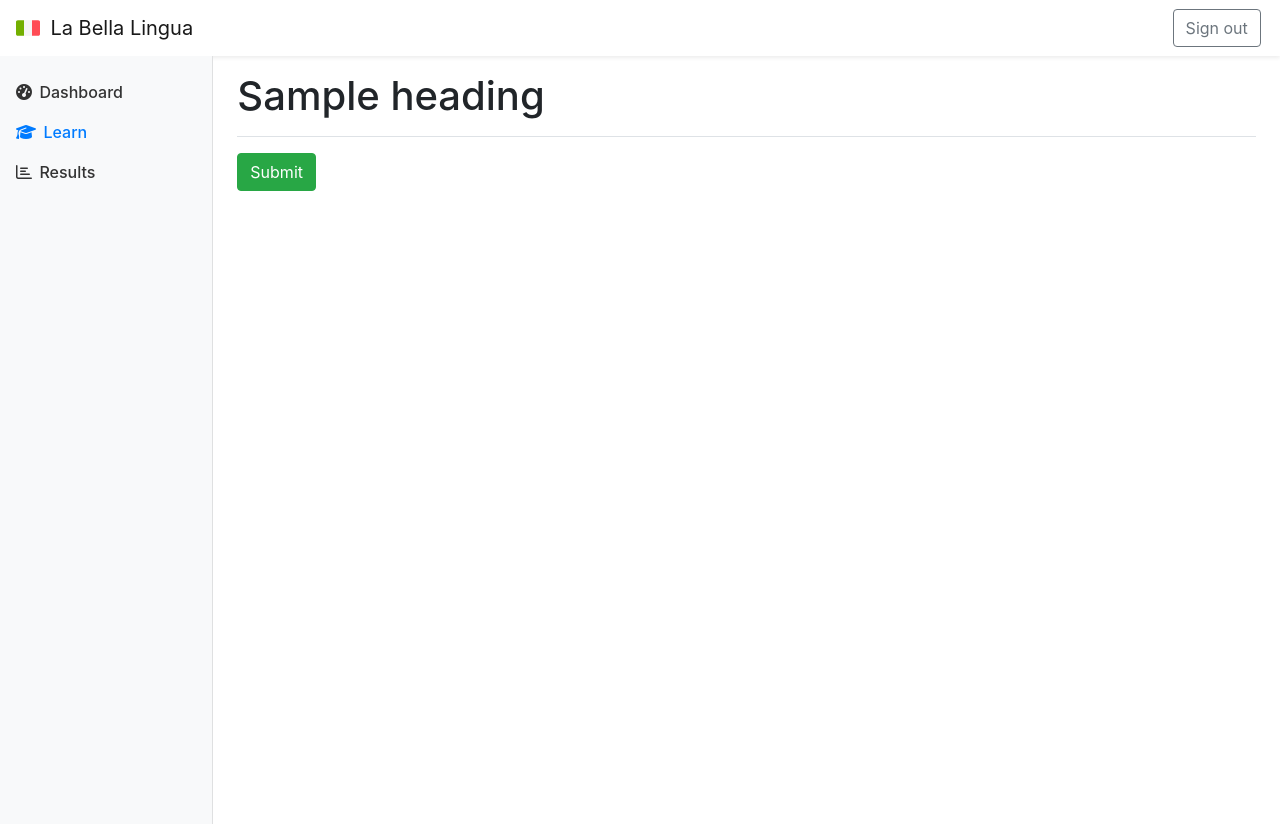
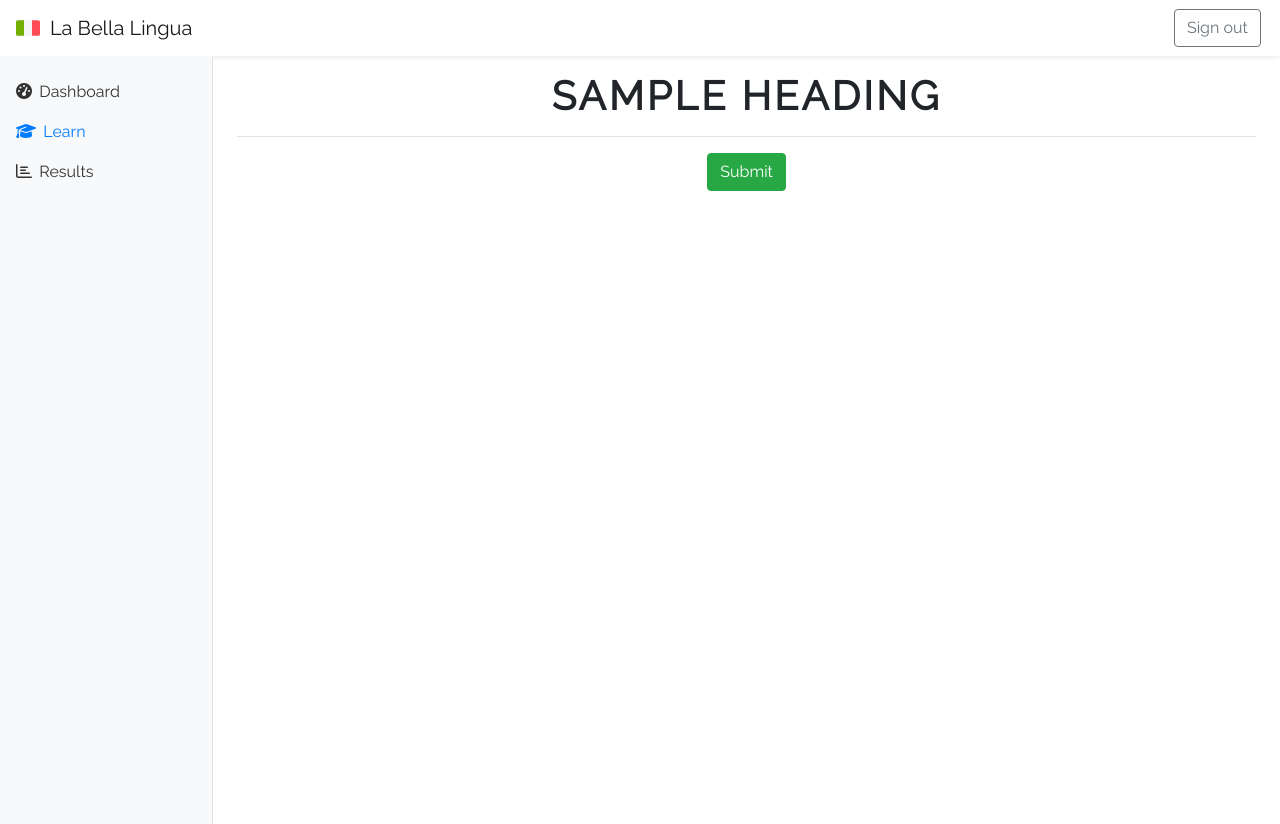
Before and after one commit to aaronnorrish/Agile-Project, a Python web app: template learn_italian_flask/templates/quiz/quiz_template.html in a window 1280 px wide. Run offline with Jinja, Linux system fonts and the light colour scheme; the template is opened without the code that fills it: most values are stand-ins (such as "Sample title", 1, 10 or a date in 2020); form fields are guessed from the names that the template uses; some libraries are stand-ins or nearby versions.

Commit message:
update css in quiz template

```diff
--- a/learn_italian_flask/templates/quiz/quiz_template.html
+++ b/learn_italian_flask/templates/quiz/quiz_template.html
@@ -4,6 +4,23 @@
 
 {% block styling %}
 <style>
+/* importing fonts */
+@import url('https://fonts.googleapis.com/css2?family=Raleway');
+
+body {
+    font-family: 'Raleway', sans-serif;
+}
+
+form {
+    text-align: center;
+}
+
+h1 {
+    font-weight: 900;
+    letter-spacing: 3px;
+    text-align: center;
+    text-transform: uppercase;
+}
 </style>
 {% endblock %}
 
```
Also changed, not shown: README.md.
